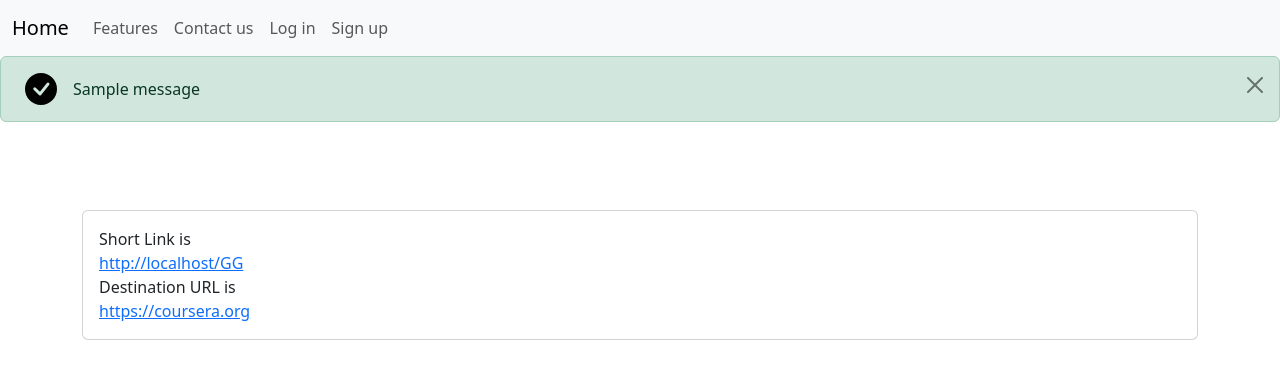
After one commit to Khaldosh249/Short-Links, a Flask app: a page that uses templates/base.html in a window 1280 px wide. The commit adds this page. Shown: the top 379 px of the page. Run offline with Flask 3, Linux system fonts and the light colour scheme; one stand-in notice (Sample message) is shown.

Commit message:
fix some bugs

```diff
--- a/Views/Dashboard/add_link.py
+++ b/Views/Dashboard/add_link.py
@@ -20,6 +20,9 @@ def link():
         if len(url) == 0 or len(token) == 0:
             flash('Fill all fields' , 'info')
             return render_template('add.html' , url=url , token=token)
+        if '/' in token or '*' in token or '@' in token or '?' in token or ' ' in token:
+            flash('Cannot use / , * ,   , ? , @' , 'info')
+            return render_template('add.html' , url=url , token=token)
         if token in eval(os.getenv('reserved_words')):
             flash("Can not use this token" , 'error')
             return render_template('add.html' , url=url , token=token)
--- a/Views/Dashboard/edit.py
+++ b/Views/Dashboard/edit.py
@@ -27,6 +27,9 @@ def link(token):
         if len(url) == 0 or len(token) == 0:
             flash('Fill all fields' , 'info')
             return render_template('edit.html' , link=link)
+        if link.user_id != current_user.id:
+            flash('You are not authorized to edit this link' , 'error')
+            return redirect(url_for('dashboard.dashboard'))
         if tok in eval(os.getenv('reserved_words')):
             flash("Can not use this token" , 'error')
             return render_template('edit.html' , link=link)
--- a/Views/short_link.py
+++ b/Views/short_link.py
@@ -14,3 +14,15 @@ def short_link(token):
         return redirect(link.url)
     else:
         return render_template("404.html")
+
+@short_blp.route('/<token>/l' , methods = ["GET"])
+def show_link(token):
+    link = db.session.query(Link).filter_by(token=token).first()
+    if link:
+
+        short = url_for('short.short_link' , token=token , _external=True)
+        url = link.url
+
+        return render_template('show_url.html' , url = url , short = short )
+    else:
+        return render_template("404.html")
--- a/app.py
+++ b/app.py
@@ -1,5 +1,7 @@
-from flask import Flask,redirect,url_for,render_template,request
+from flask import Flask,redirect,url_for,render_template,request,session
 from db import db , login_manager , jwt
+
+from datetime import timedelta
 
 from Models_app import User, Link
 
@@ -56,7 +58,11 @@ def home():
 
 
 
-
+@app.before_request
+def before_request():
+    session.permanent = True
+    app.permanent_session_lifetime = timedelta(days=1)
+    session.modified = True
 
 
 
--- a/db.py
+++ b/db.py
@@ -8,3 +8,7 @@ login_manager = LoginManager()
 jwt = JWTManager()
 
 login_manager.login_view = 'login.login_page'
+
+login_manager.refresh_view = 'login.login_page'
+login_manager.needs_refresh_message = (u"Session timedout, please re-login")
+login_manager.needs_refresh_message_category = "error"
--- a/templates/base.html
+++ b/templates/base.html
@@ -126,6 +126,20 @@
                         </div>
                         <button type="button" class="btn-close" data-bs-dismiss="alert" aria-label="Close"></button>
                     </div>
+                    {% else %}
+                    <div class="alert alert-warning alert-dismissible d-flex align-items-center" role="alert">
+                        <svg class="bi flex-shrink-0 me-2 sss" role="img" aria-label="Info:"><use xlink:href="#info-fill"/></svg>
+                        <style>
+                            .sss{
+                                width: 3em;
+                                height: 2em;
+                            }
+                        </style>
+                        <div>
+                            {{ message }}
+                        </div>
+                        <button type="button" class="btn-close" data-bs-dismiss="alert" aria-label="Close"></button>
+                    </div>
                     {% endif %}
 
                 {% endfor %}
--- /dev/null
+++ b/templates/show_url.html
@@ -0,0 +1,20 @@
+{% extends "base.html" %}
+{% block title %}
+URL Location
+{% endblock %}
+{% block content %}
+
+<br>
+<br>
+<br>
+<div class="container">
+        <div class="card">
+            <div class="card-body">
+                Short Link is <br> <a href="{{short}}">{{short}}</a>
+                <br>
+                Destination URL is <br> <a href="{{url}}">{{url}}</a>
+            </div>
+    </div>
+</div>
+
+{% endblock %}
```
Also changed, not shown: templates/add.html (+13 -0 lines), database.db.
